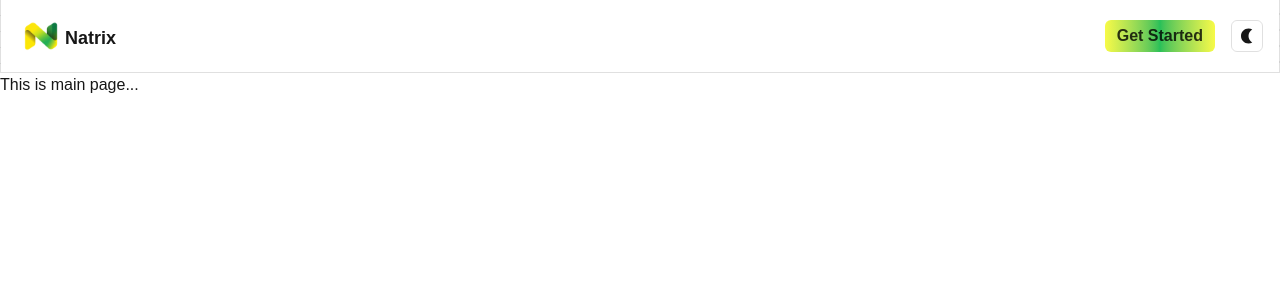
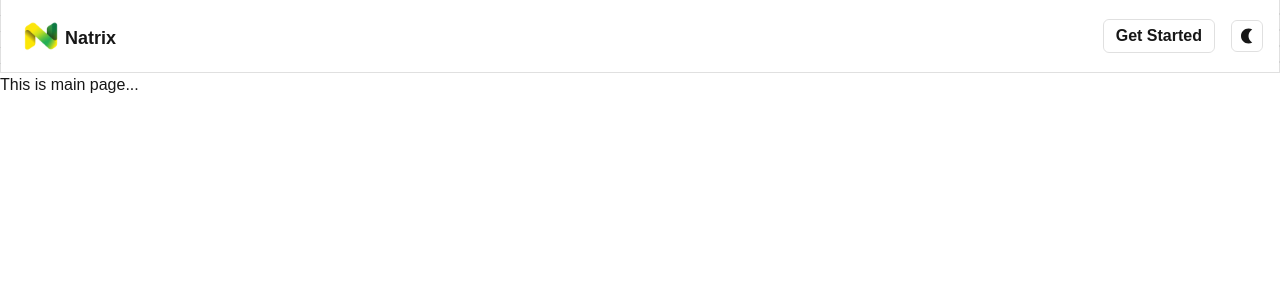
Before and after one commit to Nafiz-Al-Turabi/natrix-ui, a Next.js app: page / in a window 1280 px wide. Shown: the top 300 px of the page. Built offline with nearby package versions, Linux system fonts and the light colour scheme.

Commit message:
Refactor Get Started button styling for consistency with theme

```diff
--- a/components/Shared/Navbar.tsx
+++ b/components/Shared/Navbar.tsx
@@ -14,7 +14,7 @@ export default function Navbar() {
             <span className="mb-2">Natrix</span>
           </Link>
           <div className="flex gap-4 items-center">
-            <button className="bg-grad px-3 py-1 rounded-md font-lg text-black/80 font-bold ">
+            <button className="px-3 py-1 rounded-md font-lg border border-(--border) font-bold ">
               Get Started
             </button>
             <ThemeToggle />
```
